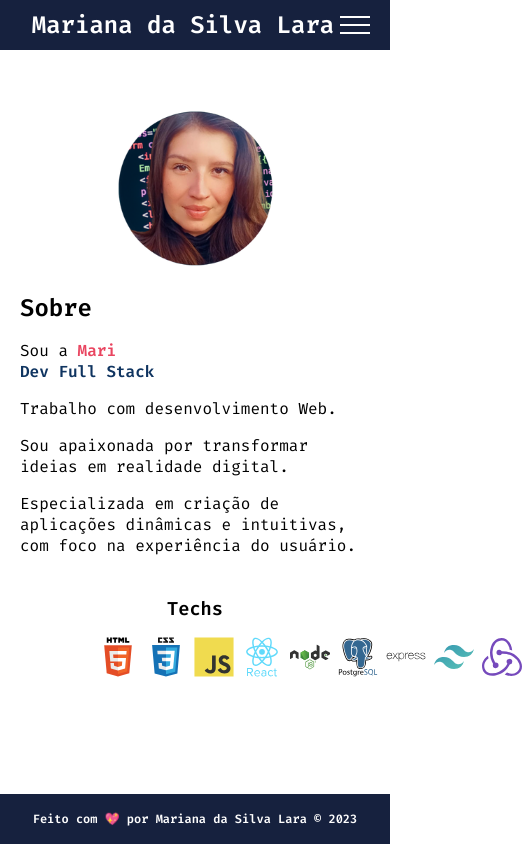
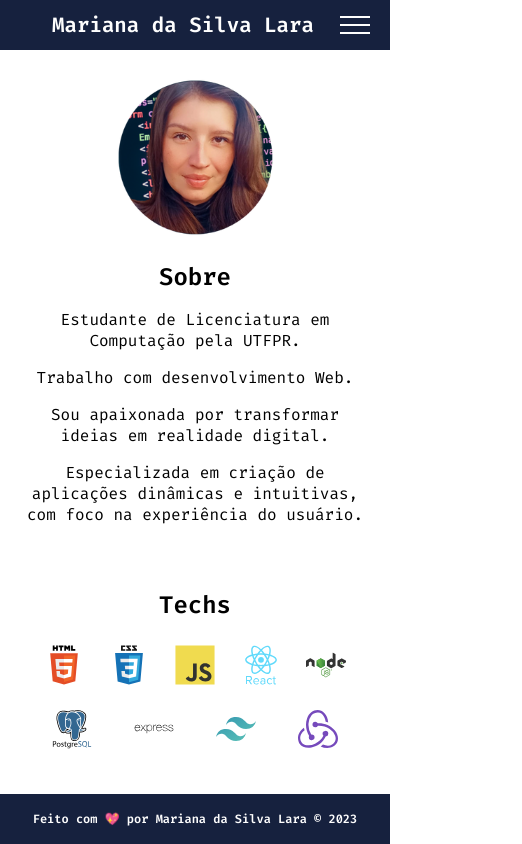
Before and after one commit to marislaradev/portfolio, a React (Vite) app: page /sobre in a window 390 px wide. Shown: the whole page, 522 px wide, since content can reach past the window. Built offline with nearby package versions, Linux system fonts and the light colour scheme.

Commit message:
style: adjust responsiveness of About page

```diff
--- a/src/components/Header/Header.module.css
+++ b/src/components/Header/Header.module.css
@@ -70,6 +70,9 @@
 }
 
 @media (max-width: 480px) {
+    .header span {
+        font-size: 1.3rem;
+    }
     .show {
         width: 100%;
     }
--- a/src/pages/Contatos/Contatos.module.css
+++ b/src/pages/Contatos/Contatos.module.css
@@ -24,7 +24,7 @@
 }
 
 .icone:hover {
-    transform: scale(1.1)
+    transform: scale(1.1);
 }
 
 .img_contatos {
--- a/src/pages/Sobre/Sobre.module.css
+++ b/src/pages/Sobre/Sobre.module.css
@@ -15,12 +15,12 @@
     margin-bottom: 1.5rem;
 }
 
-.bio span {
+.name_red {
     color: var(--red);
     font-weight: bold;
 }
 
-.bio strong {
+.stack_blue {
     color: var(--secondary);
     font-weight: bold;
 }
@@ -34,7 +34,7 @@
     display: flex;
     flex-direction: column;
     align-items: center;
-    gap: 1rem;
+    gap: 1.5rem;
 }
 
 .icones {
@@ -42,6 +42,14 @@
     display: flex;
     align-items: center;
     justify-content: space-around;
+}
+
+.icone {
+    transition: transform 0.3s ease;
+}
+
+.icone:hover {
+    transform: scale(1.3);
 }
 
 .icones img {
@@ -57,13 +65,53 @@
     .bio img {
         max-width: 50%;
     }
+    .icones {
+        gap: 1.5rem;
+        width: 100%;
+        display: flex;
+        align-items: center;
+        justify-content: space-around;
+    }
+    .textos {
+        text-align: center;
+    }
+    .textos h2 {
+        display: flex;
+        align-items: center;
+        justify-content: center;
+        font-size: 1.5rem;
+    }
+    .techs h3 {
+        font-size: 1.5rem;
+    }
+
 }
 
 @media (max-width: 480px) {
+    .textos {
+        text-align: center;
+    }
     .icones {
         gap: 0.5rem;
     }
     .icones img {
         height: 40px;
     }
+    .icones {
+        gap: 1.5rem;
+        width: 100%;
+        display: flex;
+        flex-wrap: wrap;
+        align-items: center;
+        justify-content: space-around;
+    }
+    .techs {
+        width: 22rem;
+        padding:  1.5rem;
+        border-radius: 5px;
+    }
+    .techs h3 {
+        font-weight: bold;
+    }
+
 }
--- a/src/pages/Sobre/index.jsx
+++ b/src/pages/Sobre/index.jsx
@@ -1,51 +1,45 @@
-import styles from './Sobre.module.css'
-import avatar from './images/mari.png'
-import html from './images/icon-html.svg'
-import css from './images/icon-css.svg'
-import js from './images/icon-js.svg'
-import node from './images/icon-node.svg'
-import react from './images/icon-react.svg'
-import sql from './images/icon-sql.svg'
-import express from './images/icon-express.svg'
-import tailwind from './images/icon-tailwind.svg'
-import redux from './images/icon-redux.svg'
+import styles from "./Sobre.module.css";
+import avatar from "./images/mari.png";
+import html from "./images/icon-html.svg";
+import css from "./images/icon-css.svg";
+import js from "./images/icon-js.svg";
+import node from "./images/icon-node.svg";
+import react from "./images/icon-react.svg";
+import sql from "./images/icon-sql.svg";
+import express from "./images/icon-express.svg";
+import tailwind from "./images/icon-tailwind.svg";
+import redux from "./images/icon-redux.svg";
 
 function Sobre() {
   return (
     <section className={styles.sobre}>
-
       <div className={styles.bio}>
-                <img src={avatar} alt="Foto do rosto da Mariana" className={styles.avatar} />
+        <img src={avatar} alt="Foto da Mariana" className={styles.avatar} />
         <div className={styles.textos}>
           <h2>Sobre</h2>
-
-                    <p>Sou a <span>Mari </span><br />
-                    <strong>Dev Full Stack</strong></p>
-
+            <p>Estudante de Licenciatura em Computação pela UTFPR. </p>
             <p>Trabalho com desenvolvimento Web.</p>
-
             <p>Sou apaixonada por transformar ideias em realidade digital.</p>
-
-                    <p>Especializada em criação de aplicações dinâmicas e intuitivas, <br /> com foco na experiência do usuário.</p>
+            <p>Especializada em criação de aplicações dinâmicas e intuitivas, com
+            foco na experiência do usuário.</p>
         </div>
       </div>
       <div className={styles.techs}>
         <h3>Techs</h3>
         <div className={styles.icones}>
-                <img src={html} alt="Ícone do HTML" />
-                <img src={css} alt="Ícone do CSS" />
-                <img src={js} alt="Ícone do JavaScript" />
-                <img src={react} alt="Ícone do React" />
-                <img src={node} alt="Ícone do Node.js" />
-                <img src={sql} alt="Ícone do SQL" />
-                <img src={express} alt="Ícone do Express" />
-                <img src={tailwind} alt="Ícone do Tailwind" />
-                <img src={redux} alt="Ícone do Redux" />
+          <img className={styles.icone} src={html} alt="Ícone do HTML" />
+          <img className={styles.icone} src={css} alt="Ícone do CSS" />
+          <img className={styles.icone} src={js} alt="Ícone do JavaScript" />
+          <img className={styles.icone} src={react} alt="Ícone do React" />
+          <img className={styles.icone} src={node} alt="Ícone do Node.js" />
+          <img className={styles.icone} src={sql} alt="Ícone do SQL" />
+          <img className={styles.icone} src={express} alt="Ícone do Express" />
+          <img className={styles.icone} src={tailwind} alt="Ícone do Tailwind" />
+          <img className={styles.icone} src={redux} alt="Ícone do Redux" />
         </div>
       </div>
-
     </section>
-    )
+  );
 }
 
-export default Sobre
+export default Sobre;
```
Lines whose indentation alone changed are shown as unchanged.
